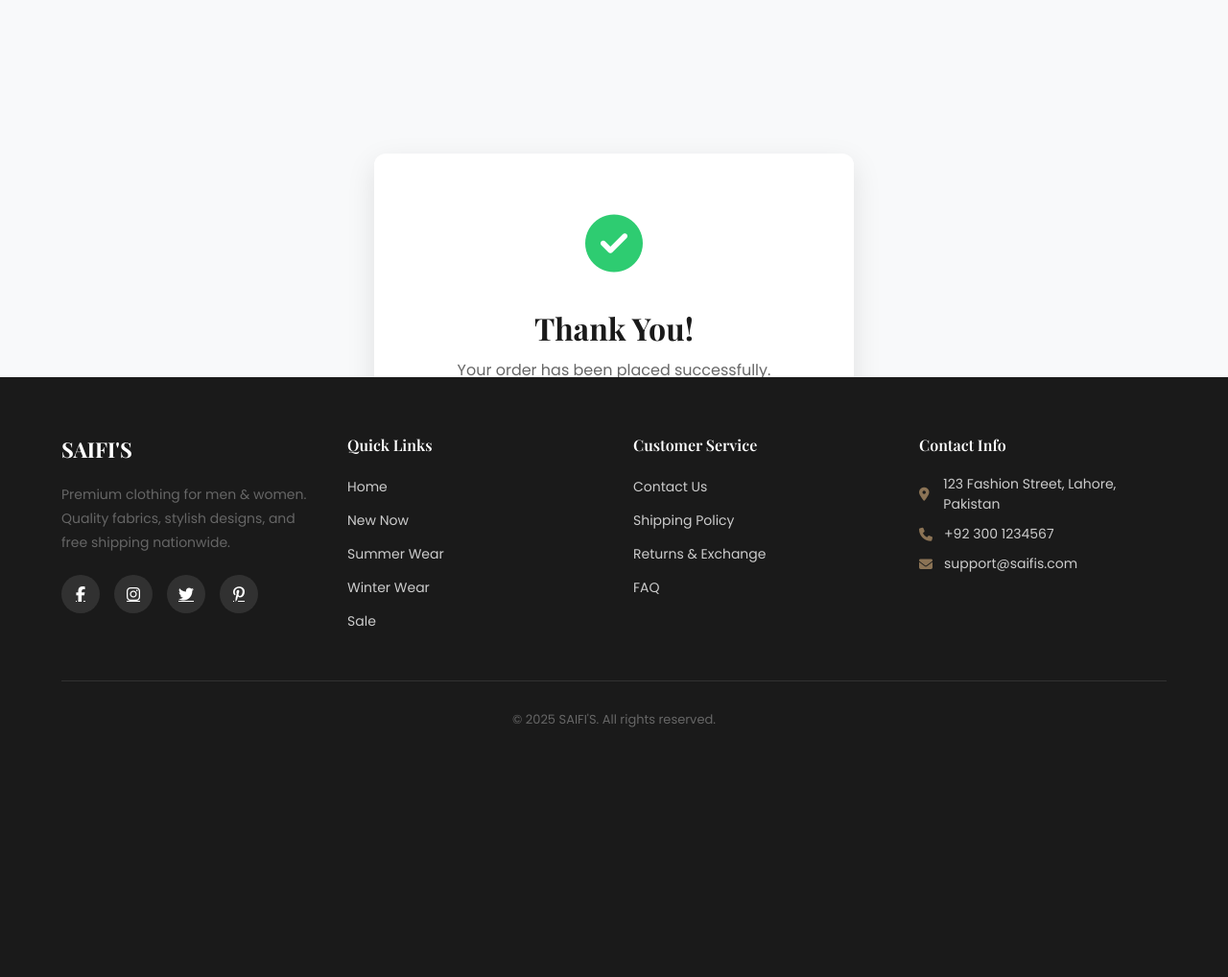
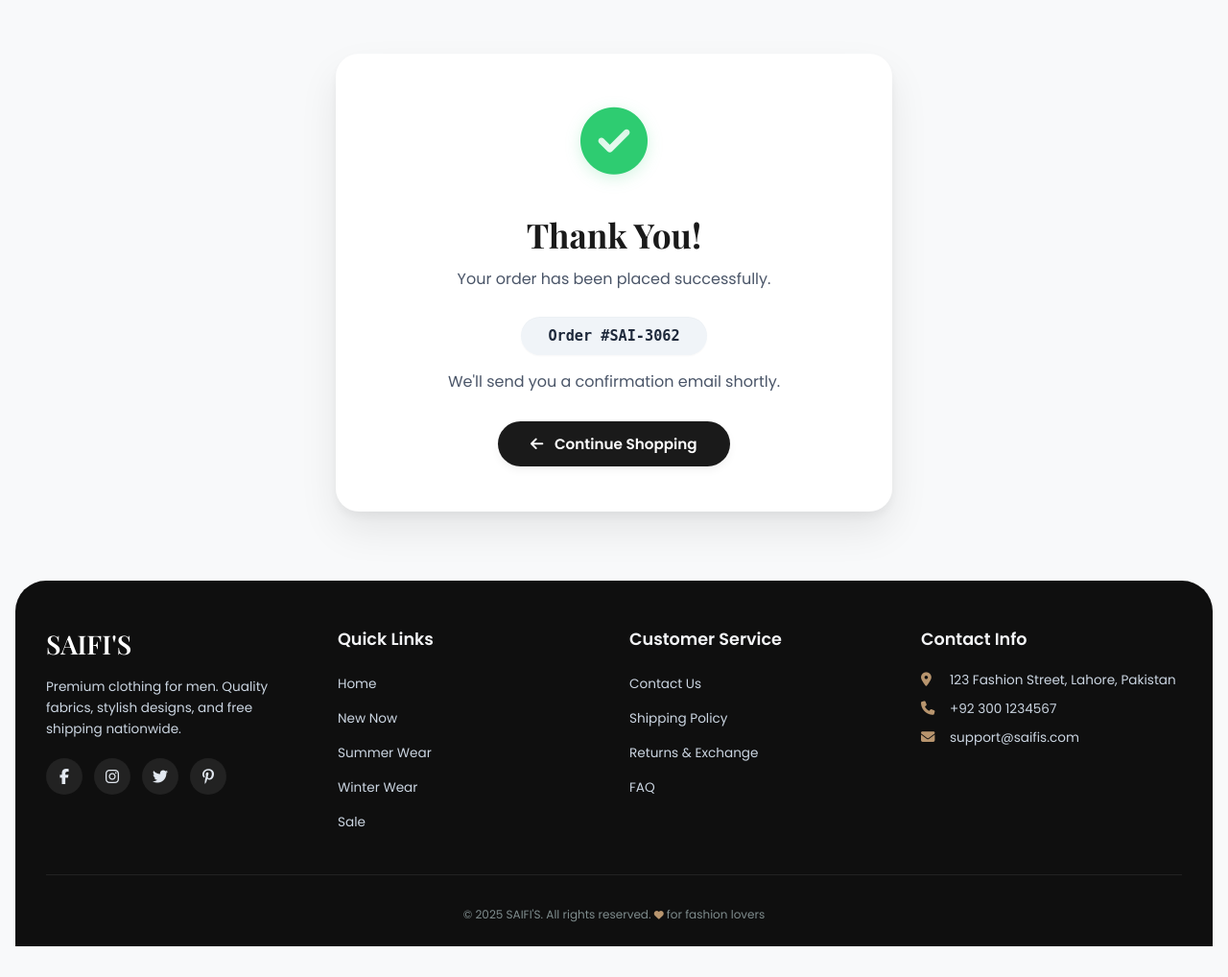
Before and after one commit to Saifali-80/SAIFI-S, a Flask app: template templates/order_success.html in a window 1280 px wide. Shown: the whole page at 96% size. Before the commit the page ends 758 px from the top, so only its background shows below. Run offline with Flask 3, Linux system fonts and the light colour scheme; the template is opened without the code that fills it: most values are stand-ins (such as "Sample title", 1, 10 or a date in 2020).

Commit message:
Fix: order success page template syntax error and layout issues

```diff
--- a/templates/order_success.html
+++ b/templates/order_success.html
@@ -2,7 +2,7 @@
 <html lang="en">
 <head>
     <meta charset="UTF-8">
-    <meta name="viewport" content="width=device-width, initial-scale=1.0">
+    <meta name="viewport" content="width=device-width, initial-scale=1.0, user-scalable=yes">
     <title>Order Success - SAIFI'S</title>
 
     <link rel="stylesheet" href="https://cdnjs.cloudflare.com/ajax/libs/font-awesome/6.5.1/css/all.min.css">
@@ -22,87 +22,247 @@
             --transition: all 0.3s ease;
         }
 
-        * { margin: 0; padding: 0; box-sizing: border-box; }
-        body { font-family: 'Poppins', sans-serif; background-color: var(--light-bg); display: flex; align-items: center; justify-content: center; min-height: 100vh; }
+        * {
+            margin: 0;
+            padding: 0;
+            box-sizing: border-box;
+        }
 
-        /* Success Container */
+        body {
+            font-family: 'Poppins', sans-serif;
+            background-color: var(--light-bg);
+            display: flex;
+            flex-direction: column;
+            align-items: center;
+            justify-content: center;
+            min-height: 100vh;
+            position: relative;
+            padding: 2rem 1rem;
+        }
+
         .success-container {
             text-align: center;
             background: #fff;
-            padding: 50px;
-            border-radius: 12px;
-            box-shadow: 0 10px 30px rgba(0,0,0,0.1);
-            max-width: 500px;
-            width: 90%;
+            padding: 2.5rem 2rem;
+            border-radius: 24px;
+            box-shadow: 0 20px 40px rgba(0, 0, 0, 0.08), 0 6px 12px rgba(0, 0, 0, 0.05);
+            max-width: 580px;
+            width: 100%;
+            margin: 1.5rem auto;
+            z-index: 2;
+            position: relative;
         }
+
         .success-icon {
-            font-size: 60px;
+            font-size: 70px;
             color: #2ecc71;
-            margin-bottom: 20px;
+            margin-bottom: 1.2rem;
+            filter: drop-shadow(0 4px 8px rgba(46, 204, 113, 0.2));
         }
-        h1 { font-family: 'Playfair Display', serif; font-size: 32px; margin-bottom: 10px; color: var(--primary-color); }
-        p { color: #666; margin-bottom: 20px; }
+
+        h1 {
+            font-family: 'Playfair Display', serif;
+            font-size: 2.2rem;
+            font-weight: 700;
+            margin-bottom: 0.65rem;
+            color: var(--primary-color);
+        }
+
+        .success-container p {
+            color: #4a5568;
+            font-size: 1rem;
+            line-height: 1.5;
+            margin-bottom: 1.2rem;
+        }
+
         .order-number {
-            background: #f1f1f1;
-            padding: 10px 20px;
-            border-radius: 50px;
+            background: #f0f4f8;
+            padding: 0.7rem 1.8rem;
+            border-radius: 60px;
             display: inline-block;
             font-weight: 600;
-            color: #333;
-            font-size: 14px;
-            margin-bottom: 30px;
+            color: #1e293b;
+            font-size: 0.95rem;
+            margin: 0.5rem 0 1rem;
+            box-shadow: inset 0 1px 1px rgba(0,0,0,0.02), 0 1px 2px rgba(0,0,0,0.03);
+            font-family: monospace;
         }
+
         .back-home {
             display: inline-block;
             background: var(--primary-color);
             color: #fff;
-            padding: 12px 30px;
+            padding: 12px 34px;
             border-radius: 50px;
             text-decoration: none;
             font-weight: 600;
+            font-size: 0.95rem;
             transition: var(--transition);
             position: relative;
             overflow: hidden;
+            margin-top: 10px;
+            border: none;
+            cursor: pointer;
+            box-shadow: 0 4px 8px rgba(0,0,0,0.05);
         }
+
         .back-home:hover {
             background: var(--secondary-color);
             transform: translateY(-2px);
-            box-shadow: 0 8px 20px rgba(0,0,0,0.15);
+            box-shadow: 0 12px 20px rgba(0, 0, 0, 0.12);
         }
-        .back-home::after {
-            content: '';
-            position: absolute;
-            top: 50%;
-            left: 50%;
-            width: 0;
-            height: 0;
+
+        .site-footer {
+            background: #0f0f0f;
+            color: #d1d5db;
+            padding: 3rem 2rem 1.5rem;
+            width: 100%;
+            margin-top: 3rem;
+            border-radius: 32px 32px 0 0;
+            position: relative;
+            clear: both;
+        }
+
+        .footer-container {
+            max-width: 1300px;
+            margin: 0 auto;
+            display: flex;
+            flex-wrap: wrap;
+            gap: 2rem;
+            justify-content: space-between;
+        }
+
+        .footer-col {
+            flex: 1 1 200px;
+            min-width: 180px;
+        }
+
+        .footer-col h3 {
+            color: #fff;
+            margin-bottom: 1rem;
+            font-family: 'Playfair Display', serif;
+            font-size: 1.7rem;
+            font-weight: 600;
+        }
+
+        .footer-col h4 {
+            color: #f3f4f6;
+            margin-bottom: 1.2rem;
+            font-size: 1.1rem;
+            font-weight: 600;
+        }
+
+        .footer-col p {
+            font-size: 0.85rem;
+            line-height: 1.6;
+            margin-bottom: 1.2rem;
+            color: #cbd5e1;
+        }
+
+        .footer-col ul {
+            list-style: none;
+            padding: 0;
+        }
+
+        .footer-col ul li {
+            margin-bottom: 0.7rem;
+        }
+
+        .footer-col ul li a {
+            color: #cbd5e1;
+            text-decoration: none;
+            transition: 0.2s ease;
+            font-size: 0.85rem;
+            display: inline-block;
+        }
+
+        .footer-col ul li a:hover {
+            color: #b8956e;
+            transform: translateX(4px);
+        }
+
+        .contact-info li {
+            display: flex;
+            align-items: center;
+            gap: 12px;
+            font-size: 0.85rem;
+            margin-bottom: 0.9rem;
+            line-height: 1.4;
+            color: #cbd5e1;
+        }
+
+        .contact-info i {
+            width: 18px;
+            color: #b8956e;
+            font-size: 0.9rem;
+        }
+
+        .social-icons {
+            display: flex;
+            gap: 12px;
+            margin-top: 1.2rem;
+        }
+
+        .social-icons a {
+            display: flex;
+            align-items: center;
+            justify-content: center;
+            width: 38px;
+            height: 38px;
+            background: rgba(255, 255, 255, 0.08);
             border-radius: 50%;
-            background: rgba(255,255,255,0.3);
-            transform: translate(-50%, -50%);
-            transition: width 0.6s, height 0.6s;
+            color: #e2e8f0;
+            font-size: 1rem;
+            transition: 0.25s;
+            text-decoration: none;
         }
-        .back-home:hover::after { width: 300px; height: 300px; }
 
-        /* Footer */
-        .site-footer { background: #1a1a1a; color: #ccc; padding: 60px 5% 20px; margin-top: 80px; width: 100%; position: absolute; bottom: 0; left: 0; }
-        .footer-container { max-width: 1300px; margin: 0 auto; display: flex; flex-wrap: wrap; gap: 40px; justify-content: space-between; }
-        .footer-col { flex: 1 1 220px; min-width: 200px; }
-        .footer-col h3, .footer-col h4 { color: #fff; margin-bottom: 20px; font-family: 'Playfair Display', serif; font-size: 22px; }
-        .footer-col h4 { font-size: 16px; font-weight: 600; }
-        .footer-col p { font-size: 14px; line-height: 1.8; margin-bottom: 20px; }
-        .footer-col ul { list-style: none; padding: 0; }
-        .footer-col ul li { margin-bottom: 10px; }
-        .footer-col ul li a { color: #ccc; text-decoration: none; transition: 0.3s; font-size: 14px; }
-        .footer-col ul li a:hover { color: #8B7355; padding-left: 5px; }
-        .contact-info li { display: flex; align-items: center; gap: 10px; font-size: 14px; }
-        .contact-info i { width: 16px; color: #8B7355; }
-        .social-icons { display: flex; gap: 15px; margin-top: 20px; }
-        .social-icons a { display: flex; align-items: center; justify-content: center; width: 40px; height: 40px; background: rgba(255,255,255,0.1); border-radius: 50%; color: #fff; font-size: 16px; transition: 0.3s; }
-        .social-icons a:hover { background: #8B7355; transform: translateY(-3px); }
-        .footer-bottom { text-align: center; padding-top: 30px; margin-top: 40px; border-top: 1px solid rgba(255,255,255,0.1); font-size: 13px; color: #888; }
+        .social-icons a:hover {
+            background: #8B7355;
+            transform: translateY(-3px);
+            color: white;
+        }
+
+        .footer-bottom {
+            text-align: center;
+            padding-top: 2rem;
+            margin-top: 2rem;
+            border-top: 1px solid rgba(255, 255, 255, 0.08);
+            font-size: 0.75rem;
+            color: #7f8c8d;
+        }
+
+        @media (max-width: 780px) {
+            body {
+                padding: 1rem;
+            }
+            .success-container {
+                padding: 2rem 1.5rem;
+            }
+            h1 {
+                font-size: 1.8rem;
+            }
+            .success-icon {
+                font-size: 55px;
+            }
+        }
+
+        @media (max-width: 600px) {
+            .footer-container {
+                flex-direction: column;
+                gap: 2rem;
+            }
+            .footer-col {
+                width: 100%;
+            }
+            .site-footer {
+                padding: 2rem 1.2rem 1rem;
+            }
+        }
     </style>
 </head>
 <body>
+
     <div class="success-container" data-aos="zoom-in" data-aos-duration="600">
         <div class="success-icon" data-aos="fade-down" data-aos-delay="200">
             <i class="fas fa-check-circle"></i>
@@ -113,20 +273,21 @@
             Order #{{ order.order_id }}
         </div>
         <p data-aos="fade-up" data-aos-delay="1000">We'll send you a confirmation email shortly.</p>
-        <a href="/" class="back-home" data-aos="zoom-in" data-aos-delay="1200">Continue Shopping</a>
+        <a href="/" class="back-home" data-aos="zoom-in" data-aos-delay="1200">
+            <i class="fas fa-arrow-left" style="margin-right: 8px;"></i> Continue Shopping
+        </a>
     </div>
 
-    <!-- Footer (optional, appears at bottom) -->
     <footer class="site-footer">
         <div class="footer-container">
             <div class="footer-col">
                 <h3>SAIFI'S</h3>
-                <p>Premium clothing for men & women. Quality fabrics, stylish designs, and free shipping nationwide.</p>
+                <p>Premium clothing for men. Quality fabrics, stylish designs, and free shipping nationwide.</p>
                 <div class="social-icons">
-                    <a href="#"><i class="fab fa-facebook-f"></i></a>
-                    <a href="#"><i class="fab fa-instagram"></i></a>
-                    <a href="#"><i class="fab fa-twitter"></i></a>
-                    <a href="#"><i class="fab fa-pinterest-p"></i></a>
+                    <a href="#" aria-label="Facebook"><i class="fab fa-facebook-f"></i></a>
+                    <a href="#" aria-label="Instagram"><i class="fab fa-instagram"></i></a>
+                    <a href="#" aria-label="Twitter"><i class="fab fa-twitter"></i></a>
+                    <a href="#" aria-label="Pinterest"><i class="fab fa-pinterest-p"></i></a>
                 </div>
             </div>
             <div class="footer-col">
@@ -158,7 +319,7 @@
             </div>
         </div>
         <div class="footer-bottom">
-            <p>&copy; 2025 SAIFI'S. All rights reserved.</p>
+            <p>&copy; 2025 SAIFI'S. All rights reserved.  <i class="fas fa-heart" style="color: #b8956e; font-size: 10px;"></i> for fashion lovers</p>
         </div>
     </footer>
 
@@ -166,9 +327,24 @@
     <script src="https://unpkg.com/aos@2.3.1/dist/aos.js"></script>
     <script>
         AOS.init({
-            duration: 800,
-            once: true
+            duration: 700,
+            once: true,
+            offset: 20,
+            easing: 'ease-out-cubic'
         });
+
+        // Yeh fallback sirf tab chalega jab order.order_id empty ho (preview ke liye)
+        // IMPORTANT: Jinja error se bachne ke liye, yeh JavaScript code safe hai
+        (function() {
+            var orderSpan = document.querySelector('.order-number');
+            if (orderSpan) {
+                var currentText = orderSpan.innerText;
+                // Agar order ID render nahi hui hai (e.g., "Order #" ke baad kuch nahi)
+                if (currentText === 'Order #' || currentText === 'Order #{{ order.order_id }}') {
+                    orderSpan.innerText = 'Order #SAI-' + Math.floor(Math.random() * 10000);
+                }
+            }
+        })();
     </script>
 </body>
 </html>
```
